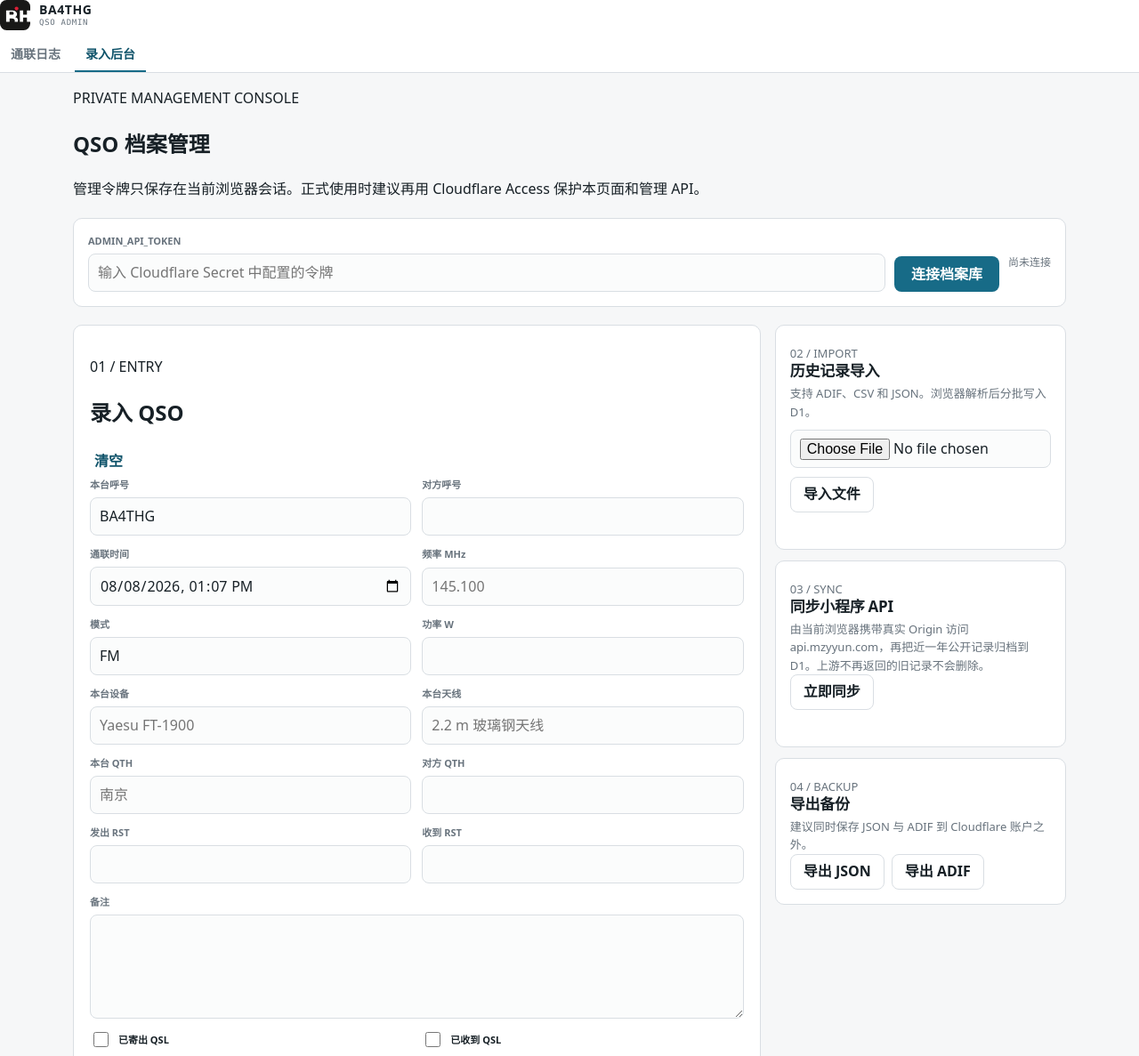
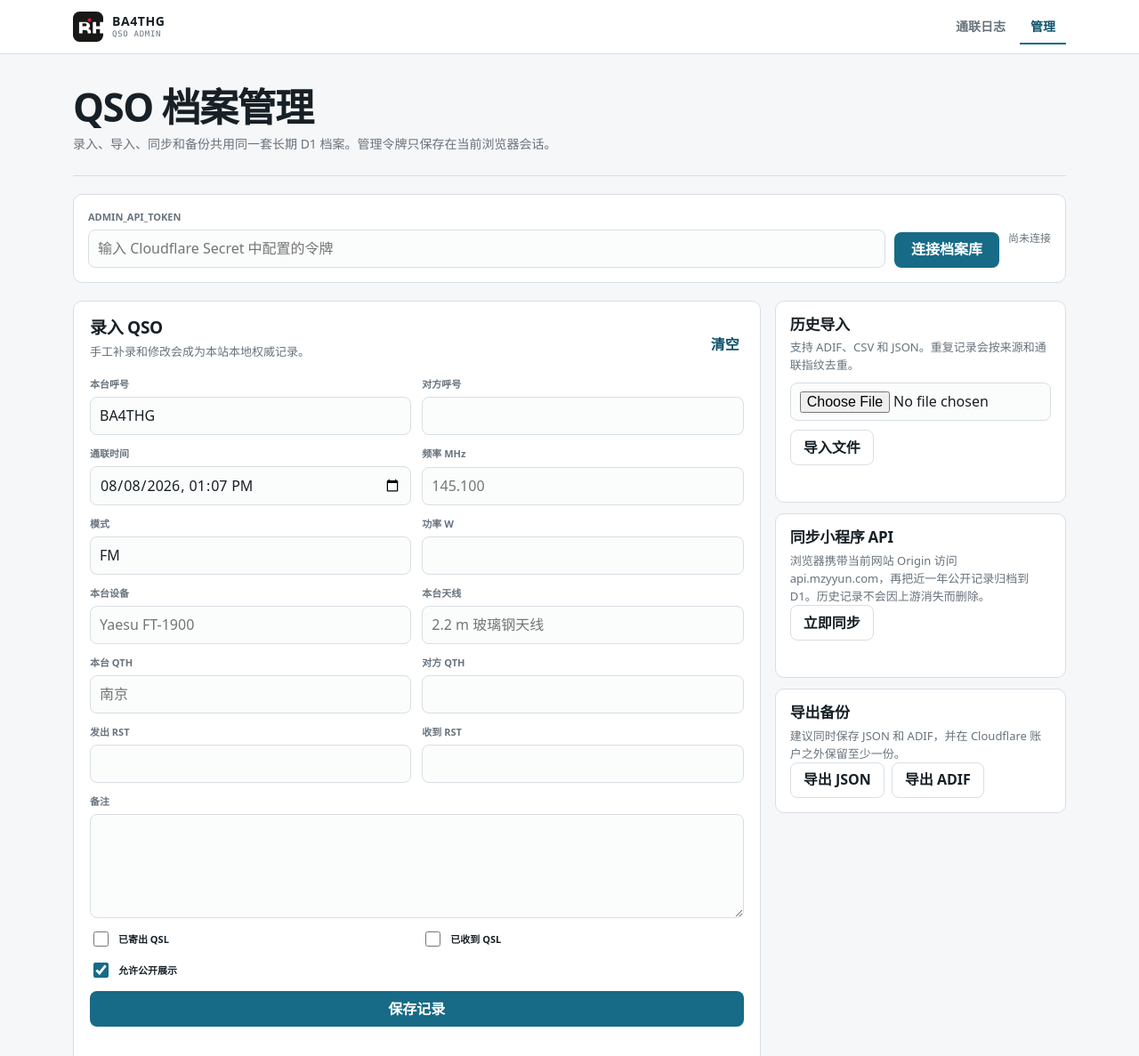
Before and after one commit to HX-Wrdzgzs/BA4THG-QSO, a plain HTML site: page admin.html in a window 1280 px wide. Shown: the top 1187 px of the page at 89% size. Drawn offline with Linux system fonts and the light colour scheme.

Commit message:
Align QSO admin with compact design system

```diff
--- a/admin.html
+++ b/admin.html
@@ -4,25 +4,50 @@
   <meta charset="UTF-8">
   <meta name="viewport" content="width=device-width,initial-scale=1">
   <meta name="robots" content="noindex,nofollow">
-  <meta name="theme-color" content="#f5f5f2">
+  <meta name="theme-color" content="#f6f7f8">
   <title>BA4THG · QSO Admin</title>
   <link rel="icon" type="image/svg+xml" href="./assets/ba4thg-mark.svg">
   <link rel="stylesheet" href="./styles.css">
   <script src="./admin.js" defer></script>
 </head>
-<body>
+<body class="admin-page">
 <header class="site-header">
-  <a class="brand" href="./"><img src="./assets/ba4thg-mark.svg" alt=""><span><strong>BA4THG</strong><small>QSO ADMIN</small></span></a>
-  <nav><a href="./">通联日志</a><a class="current" href="./admin.html">录入后台</a></nav>
+  <div class="header-inner">
+    <a class="brand" href="./" aria-label="返回公开通联日志">
+      <img src="./assets/ba4thg-mark.svg" alt="">
+      <span><strong>BA4THG</strong><small>QSO ADMIN</small></span>
+    </a>
+    <nav aria-label="主导航">
+      <a href="./">通联日志</a>
+      <a class="current" href="./admin.html">管理</a>
+    </nav>
+  </div>
 </header>
+
 <main>
-  <section class="hero admin-hero"><p class="eyebrow">PRIVATE MANAGEMENT CONSOLE</p><h1>QSO 档案管理</h1><p>管理令牌只保存在当前浏览器会话。正式使用时建议再用 Cloudflare Access 保护本页面和管理 API。</p></section>
+  <section class="page-heading">
+    <h1>QSO 档案管理</h1>
+    <p>录入、导入、同步和备份共用同一套长期 D1 档案。管理令牌只保存在当前浏览器会话。</p>
+  </section>
 
-  <section class="auth panel"><label><span>ADMIN_API_TOKEN</span><input type="password" data-token autocomplete="off" placeholder="输入 Cloudflare Secret 中配置的令牌"></label><button class="primary" type="button" data-connect>连接档案库</button><span data-connection>尚未连接</span></section>
+  <section class="auth panel" aria-label="管理认证">
+    <label>
+      <span>ADMIN_API_TOKEN</span>
+      <input type="password" data-token autocomplete="off" placeholder="输入 Cloudflare Secret 中配置的令牌">
+    </label>
+    <button class="primary" type="button" data-connect>连接档案库</button>
+    <span data-connection>尚未连接</span>
+  </section>
 
   <div class="admin-grid">
     <section class="panel">
-      <div class="section-head compact"><div><p class="index">01 / ENTRY</p><h2>录入 QSO</h2></div><button class="link-button" type="button" data-reset>清空</button></div>
+      <div class="panel-heading">
+        <div>
+          <h2>录入 QSO</h2>
+          <p>手工补录和修改会成为本站本地权威记录。</p>
+        </div>
+        <button class="link-button" type="button" data-reset>清空</button>
+      </div>
       <form class="entry-grid" data-entry-form>
         <input type="hidden" name="id">
         <label><span>本台呼号</span><input name="myCallsign" value="BA4THG" maxlength="16" required></label>
@@ -46,15 +71,49 @@
       <p class="status" data-operation></p>
     </section>
 
-    <aside class="tools">
-      <section class="panel tool"><p class="index">02 / IMPORT</p><h2>历史记录导入</h2><p>支持 ADIF、CSV 和 JSON。浏览器解析后分批写入 D1。</p><input type="file" accept=".adi,.adif,.csv,.json,text/plain,application/json" data-import-file><button class="secondary" type="button" data-import>导入文件</button><p class="status" data-import-state></p></section>
-      <section class="panel tool"><p class="index">03 / SYNC</p><h2>同步小程序 API</h2><p>由当前浏览器携带真实 Origin 访问 api.mzyyun.com，再把近一年公开记录归档到 D1。上游不再返回的旧记录不会删除。</p><button class="secondary" type="button" data-sync>立即同步</button><p class="status" data-sync-state></p></section>
-      <section class="panel tool"><p class="index">04 / BACKUP</p><h2>导出备份</h2><p>建议同时保存 JSON 与 ADIF 到 Cloudflare 账户之外。</p><div class="button-row"><button class="secondary" type="button" data-export="json">导出 JSON</button><button class="secondary" type="button" data-export="adif">导出 ADIF</button></div></section>
+    <aside class="tools" aria-label="档案工具">
+      <section class="panel tool">
+        <h2>历史导入</h2>
+        <p>支持 ADIF、CSV 和 JSON。重复记录会按来源和通联指纹去重。</p>
+        <input type="file" accept=".adi,.adif,.csv,.json,text/plain,application/json" data-import-file>
+        <button class="secondary" type="button" data-import>导入文件</button>
+        <p class="status" data-import-state></p>
+      </section>
+
+      <section class="panel tool">
+        <h2>同步小程序 API</h2>
+        <p>浏览器携带当前网站 Origin 访问 api.mzyyun.com，再把近一年公开记录归档到 D1。历史记录不会因上游消失而删除。</p>
+        <button class="secondary" type="button" data-sync>立即同步</button>
+        <p class="status" data-sync-state></p>
+      </section>
+
+      <section class="panel tool">
+        <h2>导出备份</h2>
+        <p>建议同时保存 JSON 和 ADIF，并在 Cloudflare 账户之外保留至少一份。</p>
+        <div class="button-row">
+          <button class="secondary" type="button" data-export="json">导出 JSON</button>
+          <button class="secondary" type="button" data-export="adif">导出 ADIF</button>
+        </div>
+      </section>
     </aside>
   </div>
 
-  <section class="panel results"><div class="section-head compact"><div><p class="index">05 / RECORDS</p><h2>最近记录</h2></div><button class="link-button" type="button" data-refresh>刷新</button></div><div class="notice error" data-admin-error hidden></div><div class="qso-list" data-admin-list></div></section>
+  <section class="panel results">
+    <div class="panel-heading result-heading">
+      <div>
+        <h2>最近记录</h2>
+        <p>用于快速检查刚录入、导入或同步的档案。</p>
+      </div>
+      <button class="link-button" type="button" data-refresh>刷新</button>
+    </div>
+    <div class="notice error" data-admin-error hidden></div>
+    <div class="qso-list" data-admin-list></div>
+  </section>
 </main>
-<footer><p><strong>BA4THG</strong> · Private QSO Console</p><p>不要把管理令牌写入仓库、网页源码或截图。</p></footer>
+
+<footer>
+  <p><strong>BA4THG</strong> · Private QSO Console</p>
+  <p>不要把管理令牌写入仓库、网页源码或截图。</p>
+</footer>
 </body>
 </html>
```
